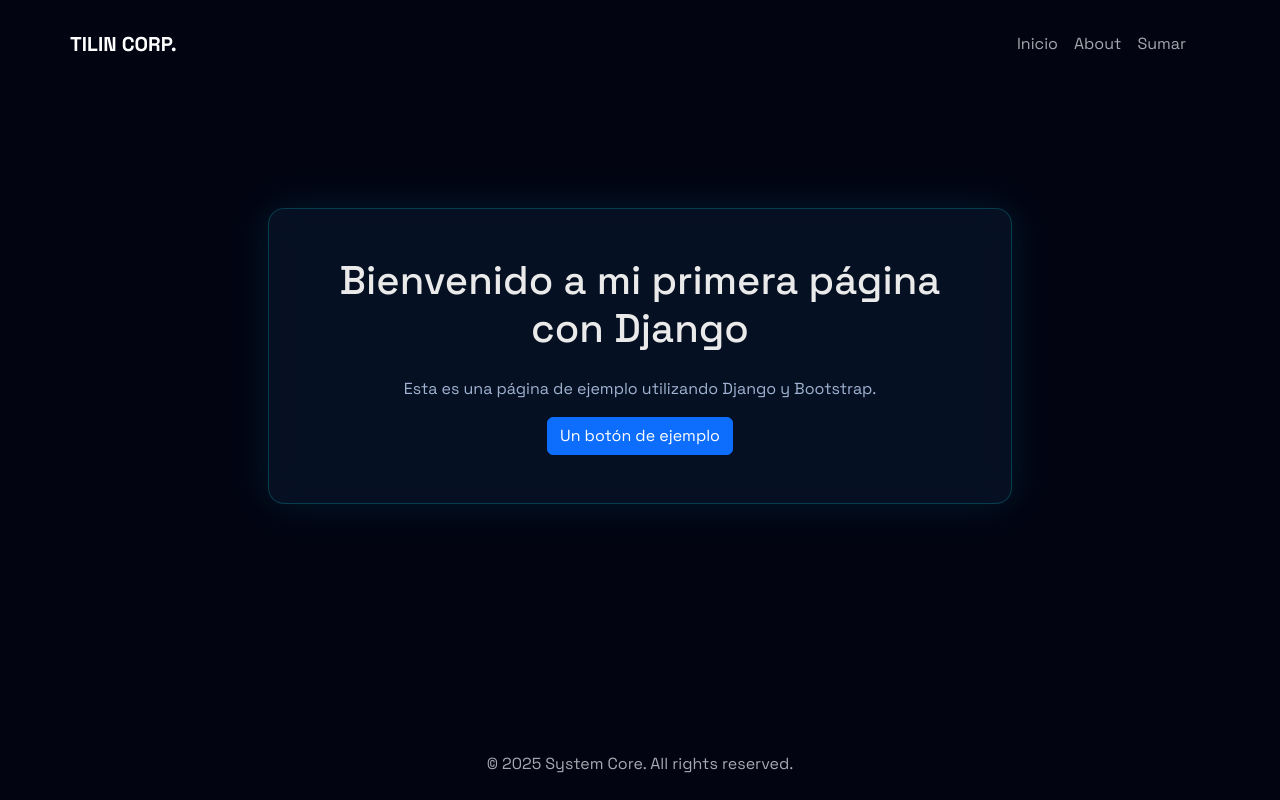
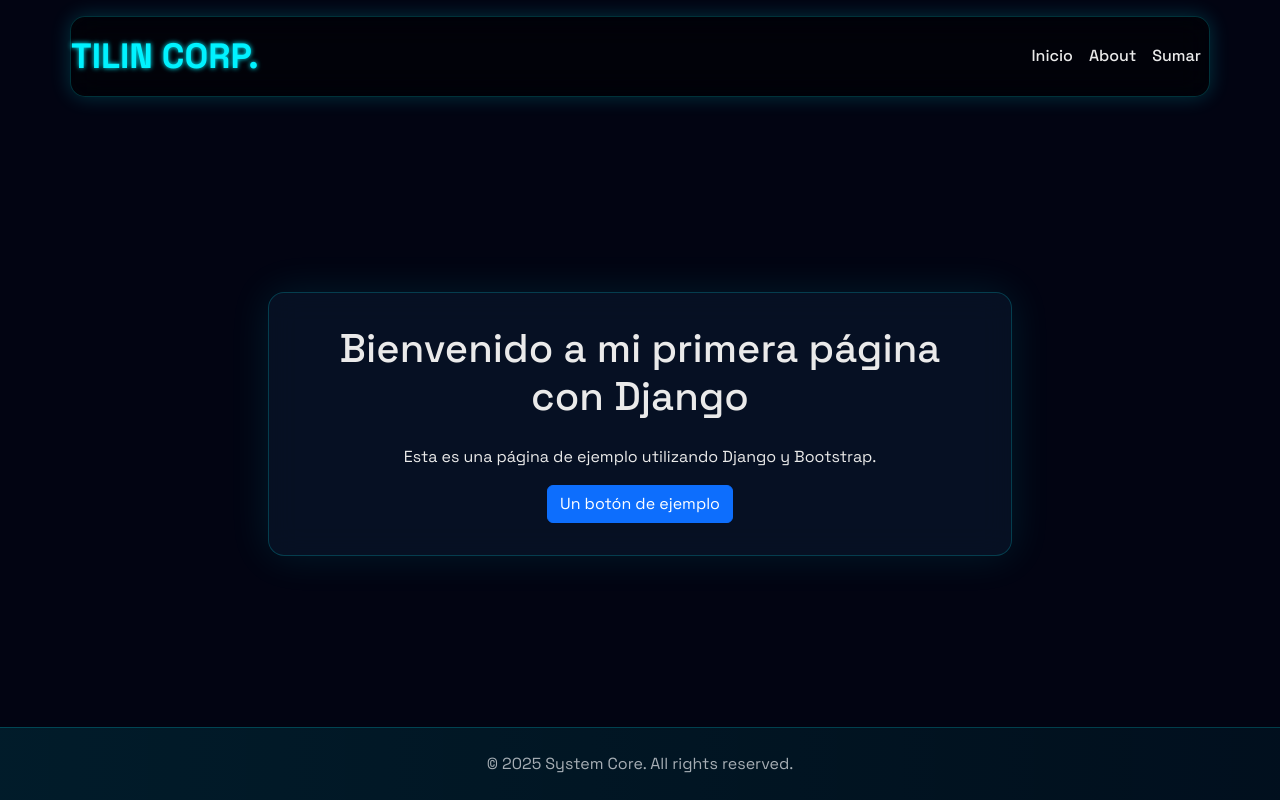
Before and after one commit to iancorral/django-web-ian, a Django app: page / in a window 1280 px wide. Run offline with Django 5.2, Linux system fonts and the light colour scheme; some libraries are stand-ins or nearby versions.

Commit message:
update design

```diff
--- a/Proyectito/mi_primera_pagina/templates/mi_primera_pagina/base.html
+++ b/Proyectito/mi_primera_pagina/templates/mi_primera_pagina/base.html
@@ -5,7 +5,9 @@
     <meta name="viewport" content="width=device-width, initial-scale=1.0">
     <title>{% block title %}Nginx Core Interface v3{% endblock %}</title>
 
+    <!-- Bootstrap -->
     <link href="https://cdn.jsdelivr.net/npm/bootstrap@5.3.3/dist/css/bootstrap.min.css" rel="stylesheet">
+    <!-- Fuente futurista -->
     <link href="https://fonts.googleapis.com/css2?family=Space+Grotesk:wght@400;500;700&display=swap" rel="stylesheet">
 
     <style>
@@ -30,42 +32,89 @@
             transition: background-color 0.5s ease, color 0.5s ease;
             overflow-x: hidden;
         }
+        [data-bs-theme="light"] body { background-color: var(--light-bg); color: var(--text-light-primary); }
 
-        [data-bs-theme="light"] body {
-            background-color: var(--light-bg);
-            color: var(--text-light-primary);
-        }
-
+        /* Partículas */
         #tsparticles {
             position: fixed; top: 0; left: 0; width: 100%; height: 100%; z-index: -1;
         }
 
+        /* Navbar glass */
+        .navbar {
+            background: rgba(0, 0, 0, 0.5);
+            backdrop-filter: blur(15px);
+            border-radius: 15px;
+            border: 1px solid var(--border-dark);
+            box-shadow: 0 0 20px rgba(0, 242, 255, 0.2);
+        }
+        .navbar-brand {
+            font-weight: 700;
+            font-size: 1.4rem;
+            color: var(--accent-color) !important;
+        }
+        .nav-link {
+            color: var(--text-dark-primary) !important;
+            font-weight: 500;
+            transition: 0.3s;
+            position: relative;
+        }
+        .nav-link::after {
+            content: "";
+            position: absolute;
+            bottom: -5px;
+            left: 50%;
+            transform: translateX(-50%);
+            width: 0;
+            height: 2px;
+            background: var(--accent-color);
+            transition: width 0.3s;
+        }
+        .nav-link:hover::after { width: 100%; }
+        .nav-link:hover { color: var(--accent-color) !important; }
+
+        /* Tarjeta principal */
         .glassmorphic-card {
             background: var(--card-bg-dark);
             backdrop-filter: blur(15px);
-            -webkit-backdrop-filter: blur(15px);
             border: 1px solid var(--border-dark);
             border-radius: 1rem;
+            padding: 2rem;
             box-shadow: 0 0 40px rgba(0, 242, 255, 0.1);
-            transition: background 0.5s, border 0.5s, box-shadow 0.3s;
+            animation: fadeInUp 1s ease forwards;
+        }
+        @keyframes fadeInUp {
+            from { opacity: 0; transform: translateY(40px); }
+            to { opacity: 1; transform: translateY(0); }
         }
 
-        [data-bs-theme="light"] .glassmorphic-card {
-            background: var(--card-bg-light);
-            border: 1px solid var(--border-light);
-            box-shadow: 0 8px 32px 0 rgba(31, 38, 135, 0.1);
+        /* Botones futuristas */
+        .btn-futuristic {
+            background: transparent;
+            border: 2px solid var(--accent-color);
+            color: var(--accent-color);
+            font-weight: 700;
+            padding: 12px 24px;
+            border-radius: 8px;
+            text-transform: uppercase;
+            transition: all 0.3s ease;
+            box-shadow: 0 0 10px rgba(0, 242, 255, 0.5);
         }
-        .glassmorphic-card p { color: var(--text-dark-secondary); }
-        [data-bs-theme="light"] .glassmorphic-card p { color: var(--text-light-secondary); }
+        .btn-futuristic:hover {
+            background: var(--accent-color);
+            color: var(--dark-bg);
+            box-shadow: 0 0 25px rgba(0, 242, 255, 1);
+            transform: translateY(-3px);
+        }
 
+        /* Texto glitch */
         .glitch-text {
+            font-size: 2.2rem;
+            font-weight: 700;
+            color: var(--accent-color);
             position: relative;
-            color: var(--accent-color);
             text-shadow: 0 0 5px var(--accent-color);
             animation: glitch 2.5s infinite;
         }
-        [data-bs-theme="light"] .glitch-text { color: #0d6efd; text-shadow: none; }
-
         @keyframes glitch {
             0%, 20%, 22%, 25%, 53%, 55%, 100% { opacity: 1; transform: none; }
             21% { opacity: 0.8; transform: translate(-5px, 2px) skewX(10deg); }
@@ -73,42 +122,21 @@
             54% { opacity: 0.8; transform: translate(-3px, 1px) skewX(5deg); }
         }
 
-        .btn-futuristic {
-            background: transparent; border: 2px solid var(--accent-color); color: var(--accent-color);
-            font-weight: 700; padding: 12px 24px; border-radius: 8px; text-transform: uppercase;
-            transition: all 0.3s ease; box-shadow: 0 0 10px rgba(0, 242, 255, 0.5);
+        /* Footer */
+        footer {
+            background: linear-gradient(90deg, rgba(0,242,255,0.1), rgba(0,242,255,0.05));
+            border-top: 1px solid var(--border-dark);
         }
-        .btn-futuristic:hover {
-            background: var(--accent-color); color: var(--dark-bg);
-            box-shadow: 0 0 25px rgba(0, 242, 255, 1); transform: translateY(-3px);
-        }
-        [data-bs-theme="light"] .btn-futuristic {
-            border-color: #0d6efd; color: #0d6efd; box-shadow: 0 0 10px rgba(13, 110, 253, 0.3);
-        }
-        [data-bs-theme="light"] .btn-futuristic:hover {
-            background: #0d6efd; color: #fff; box-shadow: 0 0 25px rgba(13, 110, 253, 0.7);
-        }
-
-        /* Estilos del botón de tema y máquina de escribir (sin cambios) */
-        #theme-toggle { cursor: pointer; width: 40px; height: 40px; transition: transform 0.6s cubic-bezier(0.68, -0.55, 0.27, 1.55); }
-        .sun-and-moon { fill: none; stroke: var(--accent-color); stroke-width: 2; stroke-linecap: round; stroke-linejoin: round; }
-        [data-bs-theme="light"] .sun-and-moon { stroke: #333; }
-        .sun-and-moon .moon, .sun-and-moon .sun { transition: opacity 0.4s ease, transform 0.6s cubic-bezier(0.68, -0.55, 0.27, 1.55); }
-        .sun-and-moon .sun { opacity: 0; transform: scale(0.5) rotate(90deg); }
-        #theme-toggle.sun-active { transform: rotate(180deg); }
-        #theme-toggle.sun-active .sun { opacity: 1; transform: scale(1) rotate(0deg); }
-        #theme-toggle.sun-active .moon { opacity: 0; transform: scale(0.5) rotate(-90deg); }
-        .typewriter-cursor { border-right: .15em solid var(--accent-color); animation: blink-caret .75s step-end infinite; }
-        @keyframes blink-caret { from, to { border-color: transparent; } 50% { border-color: var(--accent-color); } }
-        [data-bs-theme="light"] .typewriter-cursor { border-color: #0d6efd; }
     </style>
 </head>
 <body class="d-flex flex-column min-vh-100">
 
+    <!-- Partículas -->
     <div id="tsparticles"></div>
 
-    <nav class="navbar navbar-expand-lg container mt-3" style="z-index: 2;">
-        <a class="navbar-brand fw-bold" href="{% url 'index' %}">TILIN CORP.</a>
+    <!-- Navbar -->
+    <nav class="navbar navbar-expand-lg container mt-3 fixed-top">
+        <a class="navbar-brand glitch-text" href="{% url 'index' %}">TILIN CORP.</a>
         <button class="navbar-toggler" type="button" data-bs-toggle="collapse" data-bs-target="#navbarNav">
             <span class="navbar-toggler-icon"></span>
         </button>
@@ -117,97 +145,66 @@
                 <li class="nav-item"><a class="nav-link" href="{% url 'index' %}">Inicio</a></li>
                 <li class="nav-item"><a class="nav-link" href="{% url 'about' %}">About</a></li>
                 <li class="nav-item"><a class="nav-link" href="{% url 'sumar' %}">Sumar</a></li>
-                <li class="nav-item d-flex align-items-center ms-lg-3 mt-2 mt-lg-0">
-                    </li>
             </ul>
         </div>
     </nav>
 
-    <main class="container my-auto py-5 d-flex align-items-center justify-content-center" style="z-index: 1;">
-        <div class="glassmorphic-card p-4 p-md-5 col-lg-8 text-center">
+    <!-- Contenido principal -->
+    <main class="container d-flex flex-column justify-content-center align-items-center flex-grow-1" style="margin-top: 120px;">
+        <div class="glassmorphic-card col-lg-8 text-center">
             {% block content %}
+                <h1 class="glitch-text">Bienvenido a Nginx Core</h1>
+                <p class="mb-4">Interfaz futurista mejorada con partículas y glassmorphism 🚀</p>
+                <a href="{% url 'about' %}" class="btn btn-futuristic me-3">About</a>
+                <a href="{% url 'sumar' %}" class="btn btn-futuristic">Probar</a>
             {% endblock %}
         </div>
     </main>
 
-    <footer class="container text-center py-4 mt-auto" style="z-index: 2;">
+    <!-- Footer -->
+    <footer class="container-fluid text-center py-4 mt-auto">
         <span class="text-muted">© 2025 System Core. All rights reserved.</span>
     </footer>
 
+    <!-- Scripts -->
     <script src="https://cdn.jsdelivr.net/npm/tsparticles@3.3.0/tsparticles.bundle.min.js"></script>
     <script src="https://cdn.jsdelivr.net/npm/bootstrap@5.3.3/dist/js/bootstrap.bundle.min.js"></script>
 
     <script>
     document.addEventListener('DOMContentLoaded', () => {
-
-        function getParticlesOptions(theme) {
-            const color = theme === 'dark' ? "#00f2ff" : "#333333";
-            const linkColor = theme === 'dark' ? "#00f2ff" : "#555555";
-
-            return {
+        tsParticles.load("tsparticles", {
+            background: { color: "transparent" },
+            fpsLimit: 60,
             particles: {
-                    number: { value: 80, density: { enable: true, value_area: 800 } },
-                    color: { value: color },
+                number: { value: 100, density: { enable: true, area: 800 } },
+                color: { value: "#00f2ff" },
                 shape: { type: "circle" },
                 opacity: { value: 0.5, random: true },
-                    size: { value: 2, random: true },
-                    links: { enable: true, distance: 150, color: linkColor, opacity: 0.4, width: 1 },
-                    move: { enable: true, speed: 2, direction: "none", random: false, straight: false, out_mode: "out" }
+                size: { value: 3, random: true },
+                links: { enable: true, distance: 150, color: "#00f2ff", opacity: 0.4, width: 1 },
+                move: {
+                    enable: true,
+                    speed: 2,
+                    direction: "none",
+                    random: false,
+                    straight: false,
+                    outModes: { default: "out" },
+                    attract: { enable: false }
+                }
             },
             interactivity: {
                 events: {
-                        onhover: {
-                            enable: true,
-                            mode: "grab",
-                            /* --- ¡NUEVO! Este es el efecto parallax que responde al cursor --- */
-                            parallax: {
-                                enable: true,
-                                force: 60,      // Qué tan fuerte es el efecto
-                                smooth: 10      // Qué tan suave es el movimiento
+                    onHover: { enable: true, mode: ["grab", "repulse"] },
+                    onClick: { enable: true, mode: "push" }
+                },
+                modes: {
+                    grab: { distance: 140, links: { opacity: 1 } },
+                    repulse: { distance: 200, duration: 0.4 },
+                    push: { quantity: 4 }
                 }
             },
-                        onclick: { enable: true, mode: "push" }
-                    },
-                    modes: {
-                        grab: { distance: 140, line_linked: { opacity: 1 } },
-                        push: { particles_nb: 4 }
-                    }
-                },
-                retina_detect: true
-            };
-        }
-
-        let particlesInstance;
-        async function loadParticles(theme) {
-            if (particlesInstance) {
-                particlesInstance.destroy();
-            }
-            particlesInstance = await tsParticles.load({
-                id: "tsparticles",
-                options: getParticlesOptions(theme)
+            detectRetina: true
         });
-        }
-
-        const themeToggle = document.getElementById('theme-toggle');
-        const htmlElement = document.documentElement;
-
-        const applyTheme = (theme) => {
-            htmlElement.setAttribute('data-bs-theme', theme);
-            if (theme === 'light') { themeToggle.classList.add('sun-active'); }
-            else { themeToggle.classList.remove('sun-active'); }
-            loadParticles(theme);
-        };
-
-        const savedTheme = localStorage.getItem('theme') || 'dark';
-        applyTheme(savedTheme);
-
-        themeToggle.addEventListener('click', () => {
-            const newTheme = htmlElement.getAttribute('data-bs-theme') === 'dark' ? 'light' : 'dark';
-            localStorage.setItem('theme', newTheme);
-            applyTheme(newTheme);
-        });
-
-        // El resto del script para el typewriter
     });
     </script>
 </body>
```
Lines whose indentation alone changed are shown as unchanged.
